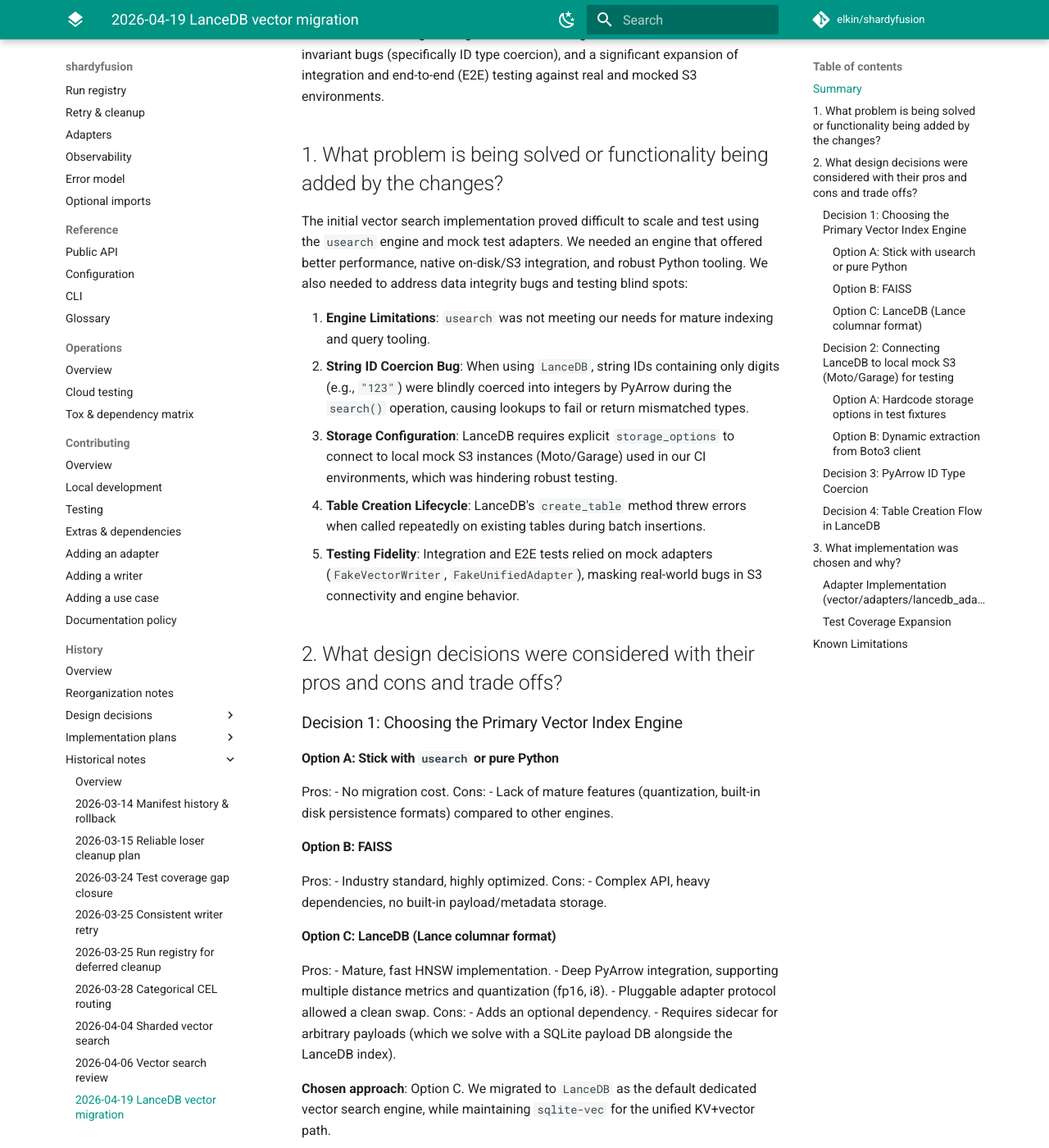
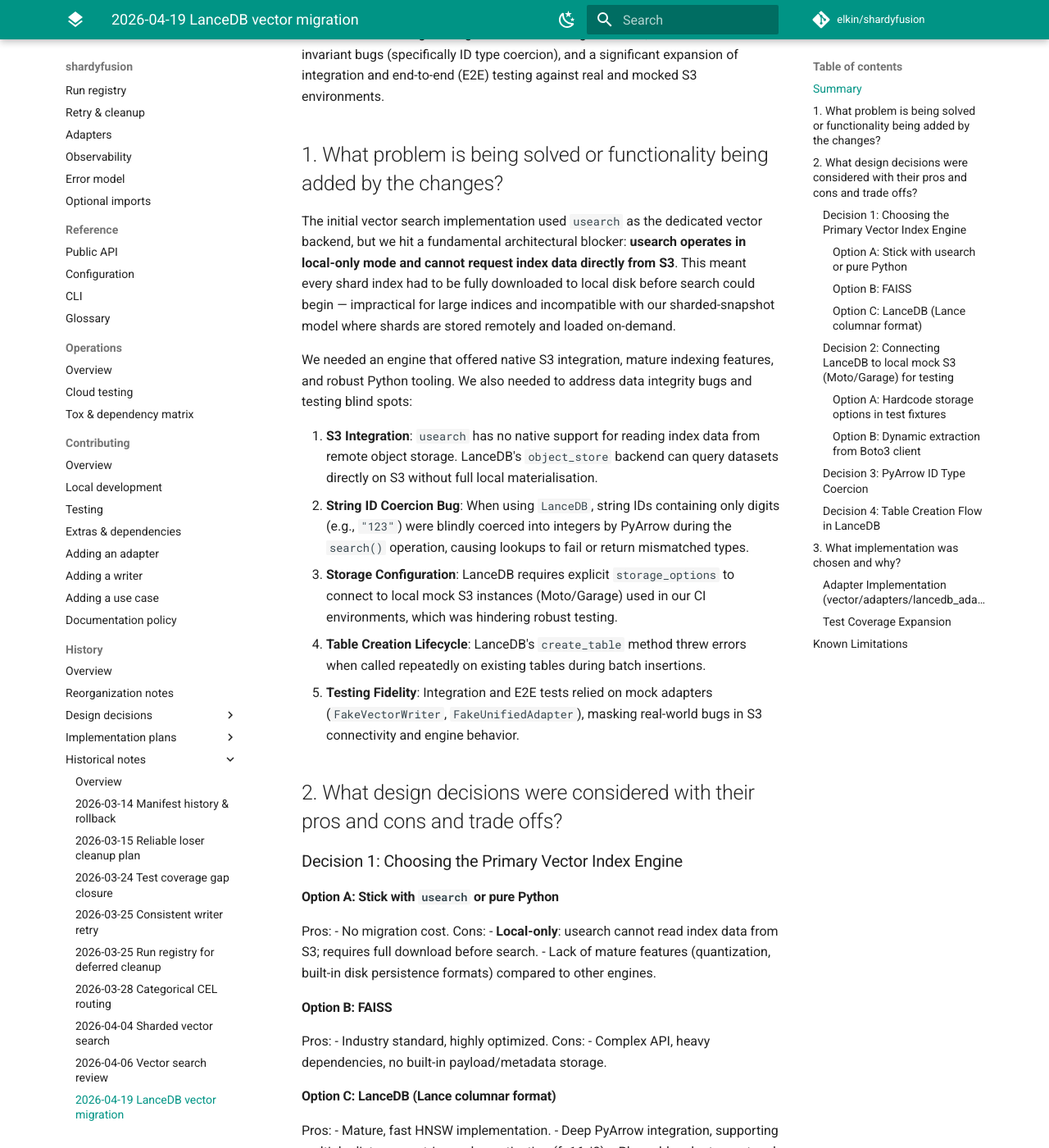
Before and after one commit to elkin/shardyfusion, an MkDocs documentation site: the page built from docs/history/historical-notes/2026-04-19-lancedb-vector-migration.md, in a window 1280 px wide and 1400 px high, scrolled down 420 px. Shown: the whole window at 82% size. Built offline with MkDocs 1.6.1 and Material for MkDocs 9.7.7, drawn with Linux system fonts in a browser that asks for light colours; comment, search, counter and statistics services are not loaded.

Commit message:
docs: update engineering notes on usearch rejection and LanceDB adoption

```diff
--- a/docs/history/historical-notes/2026-04-19-lancedb-vector-migration.md
+++ b/docs/history/historical-notes/2026-04-19-lancedb-vector-migration.md
@@ -9,9 +9,11 @@
 
 ## 1. What problem is being solved or functionality being added by the changes?
 
-The initial vector search implementation proved difficult to scale and test using the `usearch` engine and mock test adapters. We needed an engine that offered better performance, native on-disk/S3 integration, and robust Python tooling. We also needed to address data integrity bugs and testing blind spots:
+The initial vector search implementation used `usearch` as the dedicated vector backend, but we hit a fundamental architectural blocker: **usearch operates in local-only mode and cannot request index data directly from S3**. This meant every shard index had to be fully downloaded to local disk before search could begin — impractical for large indices and incompatible with our sharded-snapshot model where shards are stored remotely and loaded on-demand.
 
-1. **Engine Limitations**: `usearch` was not meeting our needs for mature indexing and query tooling.
+We needed an engine that offered native S3 integration, mature indexing features, and robust Python tooling. We also needed to address data integrity bugs and testing blind spots:
+
+1. **S3 Integration**: `usearch` has no native support for reading index data from remote object storage. LanceDB's `object_store` backend can query datasets directly on S3 without full local materialisation.
 2. **String ID Coercion Bug**: When using `LanceDB`, string IDs containing only digits (e.g., `"123"`) were blindly coerced into integers by PyArrow during the `search()` operation, causing lookups to fail or return mismatched types.
 3. **Storage Configuration**: LanceDB requires explicit `storage_options` to connect to local mock S3 instances (Moto/Garage) used in our CI environments, which was hindering robust testing.
 4. **Table Creation Lifecycle**: LanceDB's `create_table` method threw errors when called repeatedly on existing tables during batch insertions.
@@ -25,6 +27,7 @@
 Pros:
 - No migration cost.
 Cons:
+- **Local-only**: usearch cannot read index data from S3; requires full download before search.
 - Lack of mature features (quantization, built-in disk persistence formats) compared to other engines.
 
 #### Option B: FAISS
```
Also changed, not shown: another-vector-search-proposal.md (+10 -9 lines), docs/history/design-decisions/adr-006-lancedb-vector-backend.md (+3 -1 lines).
